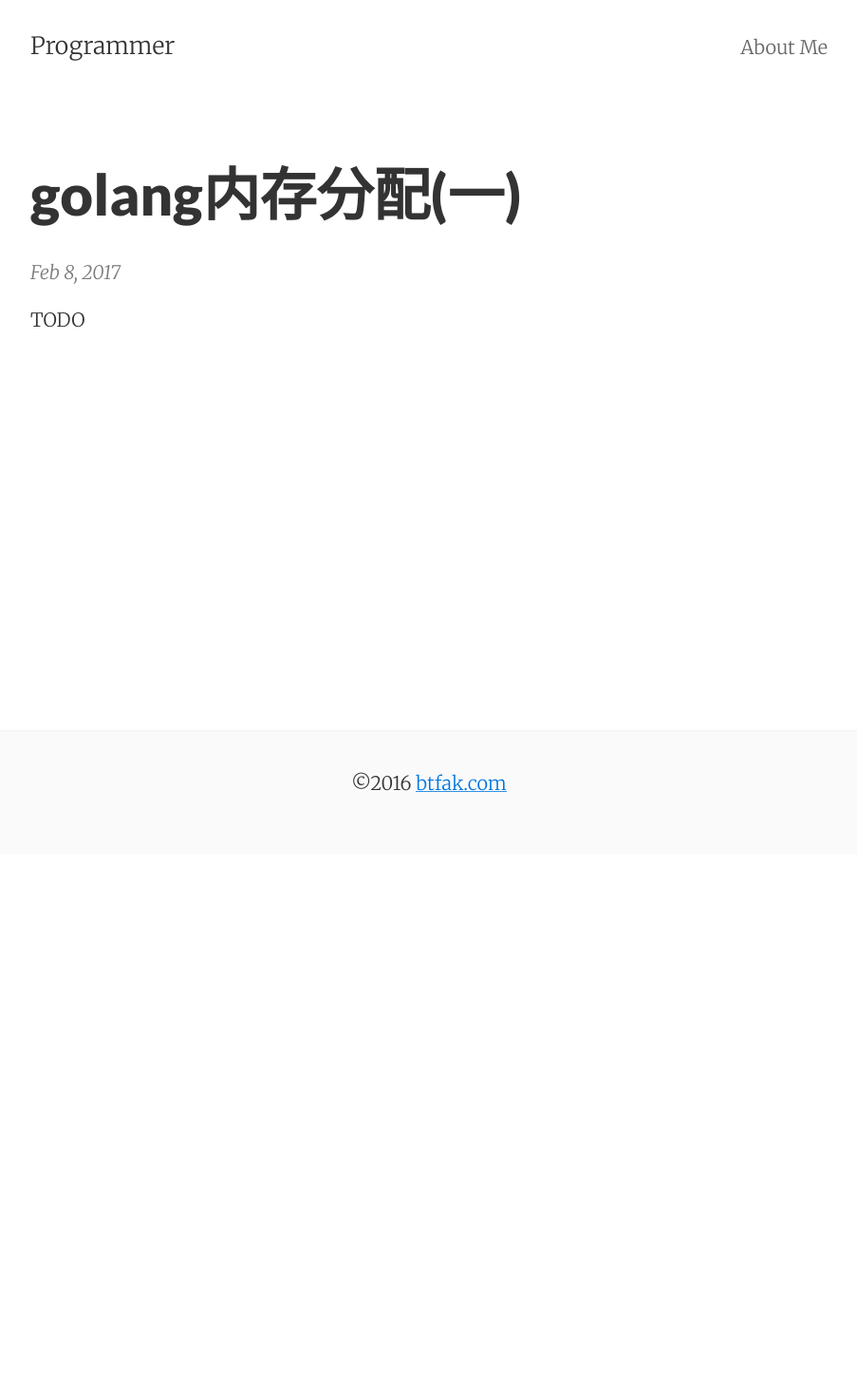
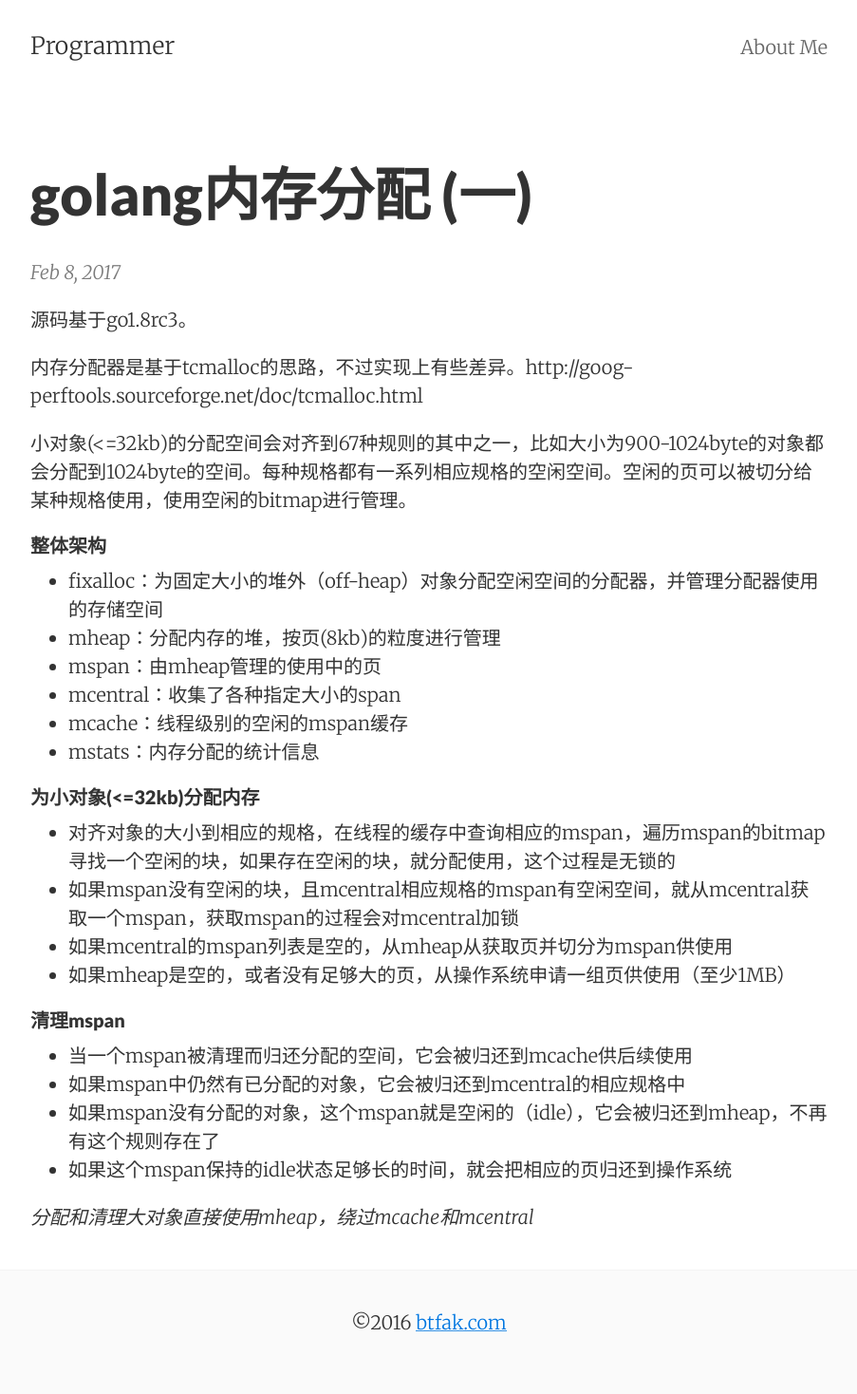
Before and after one commit to btfak/btfak.github.io, a Jekyll site: the page built from _posts/2017-02-08-golang-memory-allocate.md, in a window 1280 px wide. Shown: the whole page at 95% size, without its empty margins (188-1091 px from the left). Built offline with Jekyll 4.4.1, drawn with Linux system fonts in a browser that asks for light colours; before the commit the page ends 900 px from its top, so only the background shows below that.

Commit message:
完善文章

```diff
--- a/_posts/2017-02-08-golang-memory-allocate.md
+++ b/_posts/2017-02-08-golang-memory-allocate.md
@@ -1,9 +1,40 @@
 ---
 layout:     post
-title: golang内存分配(一)
+title: golang内存分配 (一)
 date: 2017-02-08 15:21:35
-summary: 剖析源码,研究golang内存分配细节
+summary: 剖析源码,研究golang内存分配细节。本文介绍基于tcmalloc的内存分配器设计原理。
 categories: golang
 ---
 
-TODO
+源码基于go1.8rc3。
+
+内存分配器是基于tcmalloc的思路，不过实现上有些差异。http://goog-perftools.sourceforge.net/doc/tcmalloc.html
+
+小对象(<=32kb)的分配空间会对齐到67种规则的其中之一，比如大小为900-1024byte的对象都会分配到1024byte的空间。每种规格都有一系列相应规格的空闲空间。空闲的页可以被切分给某种规格使用，使用空闲的bitmap进行管理。
+
+#### 整体架构
+
+- fixalloc：为固定大小的堆外（off-heap）对象分配空闲空间的分配器，并管理分配器使用的存储空间
+- mheap：分配内存的堆，按页(8kb)的粒度进行管理
+- mspan：由mheap管理的使用中的页
+- mcentral：收集了各种指定大小的span
+- mcache：线程级别的空闲的mspan缓存
+- mstats：内存分配的统计信息
+
+#### 为小对象(<=32kb)分配内存
+
+- 对齐对象的大小到相应的规格，在线程的缓存中查询相应的mspan，遍历mspan的bitmap寻找一个空闲的块，如果存在空闲的块，就分配使用，这个过程是无锁的
+- 如果mspan没有空闲的块，且mcentral相应规格的mspan有空闲空间，就从mcentral获取一个mspan，获取mspan的过程会对mcentral加锁
+- 如果mcentral的mspan列表是空的，从mheap从获取页并切分为mspan供使用
+- 如果mheap是空的，或者没有足够大的页，从操作系统申请一组页供使用（至少1MB）
+
+#### 清理mspan
+
+- 当一个mspan被清理而归还分配的空间，它会被归还到mcache供后续使用
+- 如果mspan中仍然有已分配的对象，它会被归还到mcentral的相应规格中
+- 如果mspan没有分配的对象，这个mspan就是空闲的（idle），它会被归还到mheap，不再有这个规则存在了
+- 如果这个mspan保持的idle状态足够长的时间，就会把相应的页归还到操作系统
+
+
+
+*分配和清理大对象直接使用mheap，绕过mcache和mcentral*
```
